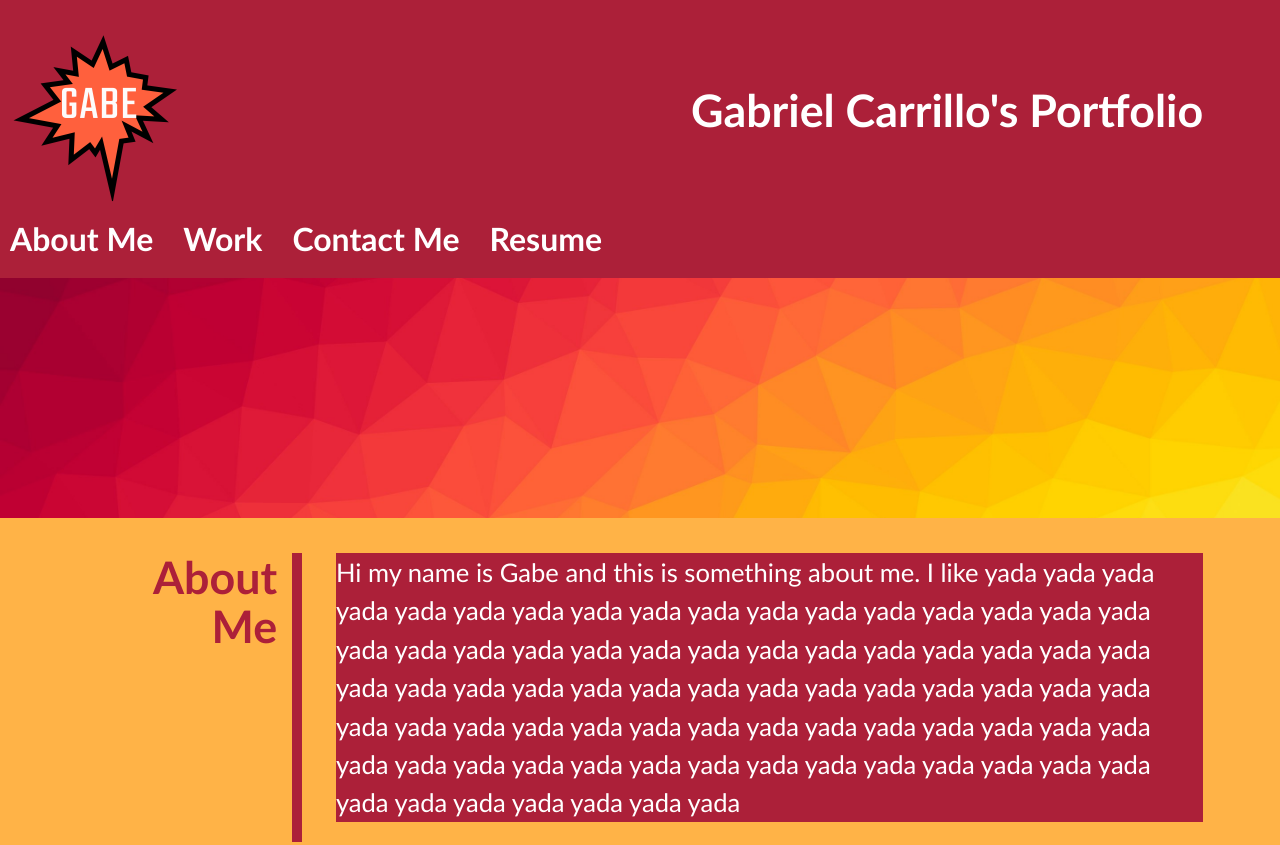
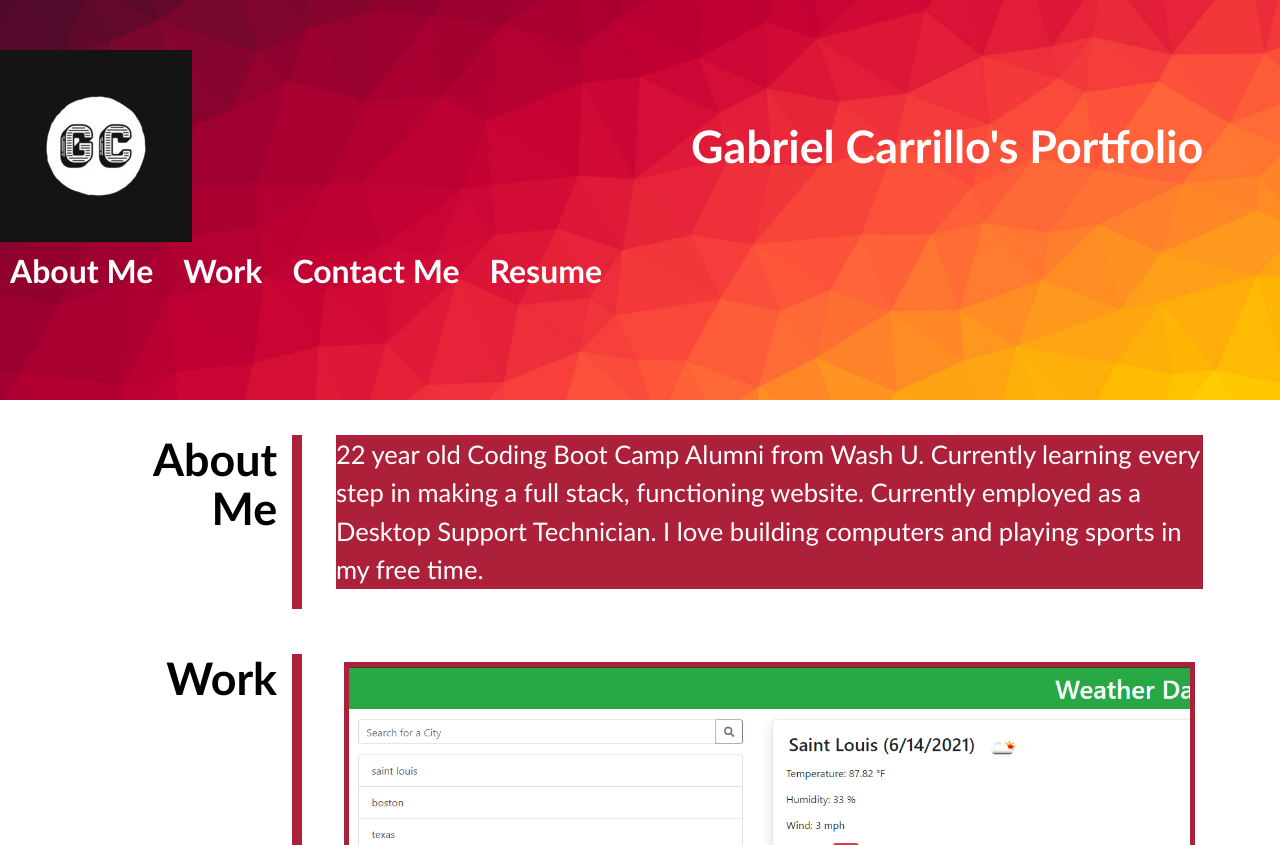
Before and after one commit to babelitoo/Portfolio, a plain HTML site: page index.html in a window 1280 px wide. Shown: the top 845 px of the page. Drawn offline with Linux system fonts and the light colour scheme.

Commit message:
touch ups on styling

```diff
--- a/assets/css/style.css
+++ b/assets/css/style.css
@@ -13,7 +13,7 @@ body {
   margin: 0;
   padding: 0;
   font-family: 'Trebuchet MS', 'Lucida Sans Unicode', 'Lucida Grande', 'Lucida Sans', Arial, sans-serif;
-  background-color: var(--yellow-orange);
+  background-color: whitesmoke
   color: var(--crimson);
   line-height: 1.5;
 }
@@ -32,7 +32,10 @@ p {
 }
 
 header {
-  padding: 10px 6% 10px 0;
+  background-image: url(../images/hero.jpg);
+  background-size: 100%;
+  background-position: auto;
+  padding: 50px 6% 100px 0;
   display: flex;
   flex-direction: row;
   justify-content: space-between;
@@ -77,20 +80,6 @@ main {
   margin-top: 20px;
   margin-bottom: 45px;
 }
-
-.hero-banner {
-  background-image: url("../images/hero.jpg");
-  background-size: cover;
-  background-position: center;
-  min-height: 30vh;
-  padding: 2% 6%;
-  display: flex;
-  justify-content: flex-end;
-  align-items: flex-end;
-  text-align: right;
-
-}
-
 .hero-banner div {
   flex: 0 0 90%;
 }
--- a/index.html
+++ b/index.html
@@ -11,22 +11,17 @@
 
 <body>
   <!-- main logo / nav -->
-  <header>
-    <img src="./assets/images/LOGO.png" alt="gabe logo">
+  <header class="">
+    <img src="./assets/images/logo_size_invert.jpg" alt="gabe logo">
     <h1>Gabriel Carrillo's Portfolio</h1>
     <nav>
       <a href="#about">About Me</a>
       <a href="#work">Work</a>
       <a href="#contact">Contact Me</a>
       <!-- Link this to your resume! -->
-      <a href="./assets/Resume.html" target="_blank">Resume</a>
+      <a href="https://my.indeed.com/p/gabrielc-5un8ww0" target="_blank">Resume</a>
     </nav>
   </header>
-
-  <!-- hero banner -->
-  <section class="hero-banner">
-    <div></div>
-  </section>
 
   <main class="page-wrapper">
     <!-- about me -->
@@ -34,7 +29,7 @@
       <h2>About Me</h2>
       <div>
         <p>
-         Hi my name is Gabe and this is something about me. I like yada yada yada yada yada yada yada yada yada yada yada yada yada yada yada yada yada yada yada yada yada yada yada yada yada yada yada yada yada yada yada yada yada yada yada yada yada yada yada yada yada yada yada yada yada yada yada yada yada yada yada yada yada yada yada yada yada yada yada yada yada yada yada yada yada yada yada yada yada yada yada yada yada yada yada yada yada yada yada yada
+          22 year old Coding Boot Camp Alumni from Wash U. Currently learning every step in making a full stack, functioning website. Currently employed as a Desktop Support Technician. I love building computers and playing sports in my free time.
         </p>
       </div>
     </section>
```
Also changed, not shown: assets/Resume.html (deleted, +0 -1 lines), assets/images/LOGO.png (deleted), assets/images/logo_size_invert.jpg (added), assets/images/pfp.png (added).
